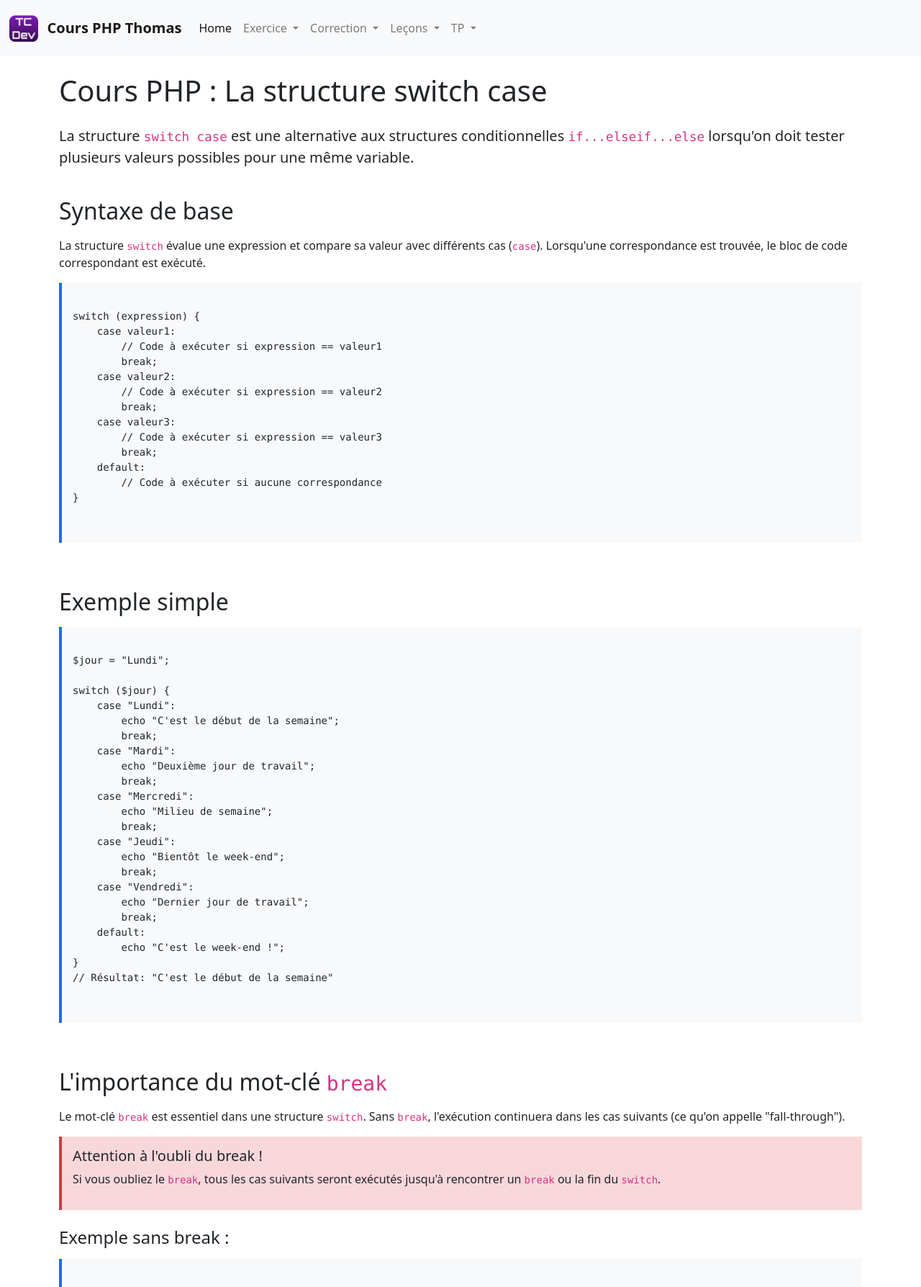
After one commit to Thomasn9/Cours-PHP, a PHP site: page /lessons/switch_case.php in a window 1280 px wide. The commit adds this page. Shown: the top 1788 px of the page at 72% size. Run offline with PHP 8.4, Linux system fonts and the light colour scheme; some libraries are stand-ins or nearby versions.

Commit message:
ajout lecons switch case

```diff
--- /dev/null
+++ b/lessons/switch_case.php
@@ -0,0 +1,433 @@
+<?php
+include "../views/view_header.php";
+?>
+
+<!DOCTYPE html>
+<html lang="fr">
+<head>
+    <meta charset="UTF-8">
+    <meta name="viewport" content="width=device-width, initial-scale=1.0">
+    <title>Cours PHP - switch case</title>
+    <link href="https://cdn.jsdelivr.net/npm/bootstrap@5.3.0/dist/css/bootstrap.min.css" rel="stylesheet">
+    <style>
+        .code-example {
+            background-color: #f8f9fa;
+            border-left: 4px solid #0d6efd;
+            padding: 15px;
+            margin: 15px 0;
+            font-family: monospace;
+        }
+        .note {
+            background-color: #fff3cd;
+            border-left: 4px solid #ffc107;
+            padding: 15px;
+            margin: 15px 0;
+        }
+        .warning {
+            background-color: #f8d7da;
+            border-left: 4px solid #dc3545;
+            padding: 15px;
+            margin: 15px 0;
+        }
+        .comparison-table th, .comparison-table td {
+            text-align: center;
+            vertical-align: middle;
+        }
+    </style>
+</head>
+<body>
+    <div class="container mt-4">
+        <h1 class="mb-4">Cours PHP : La structure switch case</h1>
+
+        <!-- Introduction -->
+        <div class="row mb-4">
+            <div class="col">
+                <p class="lead">
+                    La structure <code>switch case</code> est une alternative aux structures conditionnelles <code>if...elseif...else</code> lorsqu'on doit tester plusieurs valeurs possibles pour une même variable.
+                </p>
+            </div>
+        </div>
+
+        <!-- Syntaxe de base -->
+        <div class="row mb-5">
+            <div class="col">
+                <h2 class="mb-3">Syntaxe de base</h2>
+                <p>
+                    La structure <code>switch</code> évalue une expression et compare sa valeur avec différents cas (<code>case</code>). Lorsqu'une correspondance est trouvée, le bloc de code correspondant est exécuté.
+                </p>
+
+                <div class="code-example">
+                    <pre><code>
+switch (expression) {
+    case valeur1:
+        // Code à exécuter si expression == valeur1
+        break;
+    case valeur2:
+        // Code à exécuter si expression == valeur2
+        break;
+    case valeur3:
+        // Code à exécuter si expression == valeur3
+        break;
+    default:
+        // Code à exécuter si aucune correspondance
+}
+                    </code></pre>
+                </div>
+            </div>
+        </div>
+
+        <!-- Exemple simple -->
+        <div class="row mb-5">
+            <div class="col">
+                <h2 class="mb-3">Exemple simple</h2>
+
+                <div class="code-example">
+                    <pre><code>
+$jour = "Lundi";
+
+switch ($jour) {
+    case "Lundi":
+        echo "C'est le début de la semaine";
+        break;
+    case "Mardi":
+        echo "Deuxième jour de travail";
+        break;
+    case "Mercredi":
+        echo "Milieu de semaine";
+        break;
+    case "Jeudi":
+        echo "Bientôt le week-end";
+        break;
+    case "Vendredi":
+        echo "Dernier jour de travail";
+        break;
+    default:
+        echo "C'est le week-end !";
+}
+// Résultat: "C'est le début de la semaine"
+                    </code></pre>
+                </div>
+            </div>
+        </div>
+
+        <!-- Importance du break -->
+        <div class="row mb-5">
+            <div class="col">
+                <h2 class="mb-3">L'importance du mot-clé <code>break</code></h2>
+                <p>
+                    Le mot-clé <code>break</code> est essentiel dans une structure <code>switch</code>. Sans <code>break</code>, l'exécution continuera dans les cas suivants (ce qu'on appelle "fall-through").
+                </p>
+
+                <div class="warning">
+                    <h5>Attention à l'oubli du break !</h5>
+                    <p>Si vous oubliez le <code>break</code>, tous les cas suivants seront exécutés jusqu'à rencontrer un <code>break</code> ou la fin du <code>switch</code>.</p>
+                </div>
+
+                <h4 class="mt-4">Exemple sans break :</h4>
+                <div class="code-example">
+                    <pre><code>
+$note = "B";
+
+switch ($note) {
+    case "A":
+        echo "Excellent";
+    case "B":
+        echo "Très bien";
+    case "C":
+        echo "Bien";
+    case "D":
+        echo "Passable";
+    default:
+        echo "Note non reconnue";
+}
+// Résultat: "Très bienBienPassableNote non reconnue"
+                    </code></pre>
+                </div>
+
+                <h4 class="mt-4">Exemple correct avec break :</h4>
+                <div class="code-example">
+                    <pre><code>
+$note = "B";
+
+switch ($note) {
+    case "A":
+        echo "Excellent";
+        break;
+    case "B":
+        echo "Très bien";
+        break;
+    case "C":
+        echo "Bien";
+        break;
+    case "D":
+        echo "Passable";
+        break;
+    default:
+        echo "Note non reconnue";
+}
+// Résultat: "Très bien"
+                    </code></pre>
+                </div>
+            </div>
+        </div>
+
+        <!-- Utilisation de plusieurs cas pour un même traitement -->
+        <div class="row mb-5">
+            <div class="col">
+                <h2 class="mb-3">Regroupement de plusieurs cas</h2>
+                <p>
+                    On peut regrouper plusieurs cas qui doivent exécuter le même code en les listant les uns après les autres sans <code>break</code> entre eux.
+                </p>
+
+                <div class="code-example">
+                    <pre><code>
+$mois = "Février";
+
+switch ($mois) {
+    case "Décembre":
+    case "Janvier":
+    case "Février":
+        echo "C'est l'hiver";
+        break;
+    case "Mars":
+    case "Avril":
+    case "Mai":
+        echo "C'est le printemps";
+        break;
+    case "Juin":
+    case "Juillet":
+    case "Août":
+        echo "C'est l'été";
+        break;
+    case "Septembre":
+    case "Octobre":
+    case "Novembre":
+        echo "C'est l'automne";
+        break;
+    default:
+        echo "Mois non valide";
+}
+// Résultat: "C'est l'hiver"
+                    </code></pre>
+                </div>
+            </div>
+        </div>
+
+        <!-- Comparaison stricte -->
+        <div class="row mb-5">
+            <div class="col">
+                <h2 class="mb-3">Comparaison stricte</h2>
+                <p>
+                    Le <code>switch</code> utilise une comparaison <strong>stricte</strong> (===) entre l'expression et chaque cas. Les types doivent donc correspondre.
+                </p>
+
+                <div class="code-example">
+                    <pre><code>
+$valeur = "1";
+
+switch ($valeur) {
+    case 1:
+        echo "Cas 1 (entier)";
+        break;
+    case "1":
+        echo "Cas '1' (chaîne)";
+        break;
+    default:
+        echo "Aucune correspondance";
+}
+// Résultat: "Cas '1' (chaîne)"
+                    </code></pre>
+                </div>
+
+                <div class="note">
+                    <h5>Important : Comparaison stricte</h5>
+                    <p>Contrairement à certaines structures conditionnelles, le <code>switch</code> utilise l'opérateur <code>===</code> et non <code>==</code>. Les types doivent donc être identiques.</p>
+                </div>
+            </div>
+        </div>
+
+        <!-- Utilisation avancée -->
+        <div class="row mb-5">
+            <div class="col">
+                <h2 class="mb-3">Utilisations avancées</h2>
+
+                <h4 class="mt-4">Avec des expressions dans les cas :</h4>
+                <div class="code-example">
+                    <pre><code>
+$age = 25;
+
+switch (true) {
+    case $age < 18:
+        echo "Mineur";
+        break;
+    case $age >= 18 && $age < 65:
+        echo "Adulte";
+        break;
+    case $age >= 65:
+        echo "Senior";
+        break;
+    default:
+        echo "Âge non valide";
+}
+// Résultat: "Adulte"
+                    </code></pre>
+                </div>
+
+                <h4 class="mt-4">Avec des fonctions :</h4>
+                <div class="code-example">
+                    <pre><code>
+$typeFichier = "jpg";
+
+switch (strtolower($typeFichier)) {
+    case "jpg":
+    case "jpeg":
+        echo "Image JPEG";
+        break;
+    case "png":
+        echo "Image PNG";
+        break;
+    case "gif":
+        echo "Image GIF";
+        break;
+    case "pdf":
+        echo "Document PDF";
+        break;
+    default:
+        echo "Type de fichier non supporté";
+}
+// Résultat: "Image JPEG"
+                    </code></pre>
+                </div>
+            </div>
+        </div>
+
+        <!-- Comparaison switch vs if -->
+        <div class="row mb-5">
+            <div class="col">
+                <h2 class="mb-3">Comparaison : <code>switch</code> vs <code>if...elseif</code></h2>
+
+                <div class="table-responsive">
+                    <table class="table table-striped comparison-table">
+                        <thead>
+                            <tr>
+                                <th>Aspect</th>
+                                <th>switch case</th>
+                                <th>if...elseif</th>
+                            </tr>
+                        </thead>
+                        <tbody>
+                            <tr>
+                                <td>Comparaison</td>
+                                <td>Stricte (===)</td>
+                                <td>Peut être souple (==) ou stricte (===)</td>
+                            </tr>
+                            <tr>
+                                <td>Lisibilité</td>
+                                <td>Meilleure pour multiples valeurs</td>
+                                <td>Meilleure pour conditions complexes</td>
+                            </tr>
+                            <tr>
+                                <td>Performance</td>
+                                <td>Optimisé pour multiples cas</td>
+                                <td>Optimisé pour peu de conditions</td>
+                            </tr>
+                            <tr>
+                                <td>Flexibilité</td>
+                                <td>Limitée aux comparaisons d'égalité</td>
+                                <td>Conditions complexes possibles</td>
+                            </tr>
+                        </tbody>
+                    </table>
+                </div>
+
+                <h4 class="mt-4">Quand utiliser switch ?</h4>
+                <ul>
+                    <li>Lorsque vous testez une variable contre plusieurs valeurs spécifiques</li>
+                    <li>Lorsque les conditions sont simples (égalités)</li>
+                    <li>Pour améliorer la lisibilité du code</li>
+                </ul>
+
+                <h4 class="mt-4">Quand utiliser if...elseif ?</h4>
+                <ul>
+                    <li>Lorsque vous avez des conditions complexes</li>
+                    <li>Lorsque vous testez différentes variables</li>
+                    <li>Lorsque vous avez besoin d'opérateurs de comparaison variés</li>
+                </ul>
+            </div>
+        </div>
+
+        <!-- Bonnes pratiques -->
+        <div class="row mb-5">
+            <div class="col">
+                <h2 class="mb-3">Bonnes pratiques</h2>
+
+                <div class="note">
+                    <h5>Toujours utiliser break</h5>
+                    <p>Sauf si vous voulez explicitement un comportement de "fall-through".</p>
+                </div>
+
+                <div class="note">
+                    <h5>Inclure un cas default</h5>
+                    <p>Pour gérer les valeurs non prévues, même si vous pensez avoir couvert tous les cas.</p>
+                </div>
+
+                <div class="note">
+                    <h5>Commenter les fall-through intentionnels</h5>
+                    <p>Si vous omettez volontairement un <code>break</code>, commentez-le pour indiquer que c'est intentionnel.</p>
+                </div>
+
+                <h4 class="mt-4">Exemple de bonne pratique :</h4>
+                <div class="code-example">
+                    <pre><code>
+$status = 404;
+
+switch ($status) {
+    case 200:
+        echo "OK - Requête réussie";
+        break;
+    case 301:
+        echo "Redirection permanente";
+        break;
+    case 302:
+        echo "Redirection temporaire";
+        break;
+    case 404:
+        echo "Page non trouvée";
+        break;
+    case 500:
+        echo "Erreur serveur";
+        break;
+    default:
+        // Journaliser les codes non gérés
+        error_log("Code HTTP non géré: " . $status);
+        echo "Erreur inconnue";
+        break;
+}
+                    </code></pre>
+                </div>
+            </div>
+        </div>
+
+        <!-- Résumé -->
+        <div class="row">
+            <div class="col">
+                <div class="card bg-light">
+                    <div class="card-body">
+                        <h3 class="card-title">Résumé</h3>
+                        <ul>
+                            <li>Le <code>switch</code> est idéal pour tester une variable contre plusieurs valeurs spécifiques</li>
+                            <li>Utilisez <code>break</code> pour éviter l'exécution des cas suivants</li>
+                            <li>Le <code>switch</code> utilise une comparaison stricte (===)</li>
+                            <li>Regroupez les cas pour un même traitement</li>
+                            <li>Toujours inclure un cas <code>default</code> pour gérer les valeurs inattendues</li>
+                            <li>Préférez <code>switch</code> pour la lisibilité avec de multiples valeurs</li>
+                        </ul>
+                    </div>
+                </div>
+            </div>
+        </div>
+    </div>
+
+    <script src="https://cdn.jsdelivr.net/npm/bootstrap@5.3.0/dist/js/bootstrap.bundle.min.js"></script>
+</body>
+</html>
--- a/views/view_header.php
+++ b/views/view_header.php
@@ -79,6 +79,7 @@
               <a class="dropdown-item" href="../../Cours-PHP/lessons/dump.php">Var Dump et Print_R</a>
               <a class="dropdown-item" href="../../Cours-PHP/lessons/form_post.php">Formulaire Post</a>
               <a class="dropdown-item" href="../../Cours-PHP/lessons/form_post_calcule.php">Formulaire Post calcule</a>
+              <a class="dropdown-item" href="../../Cours-PHP/lessons/switch_case.php">Switch case</a>
               <a class="dropdown-item" href="../../Cours-PHP/lessons/isset_empty.php">Isset et Empty</a>
             </div>
           </li>
```
